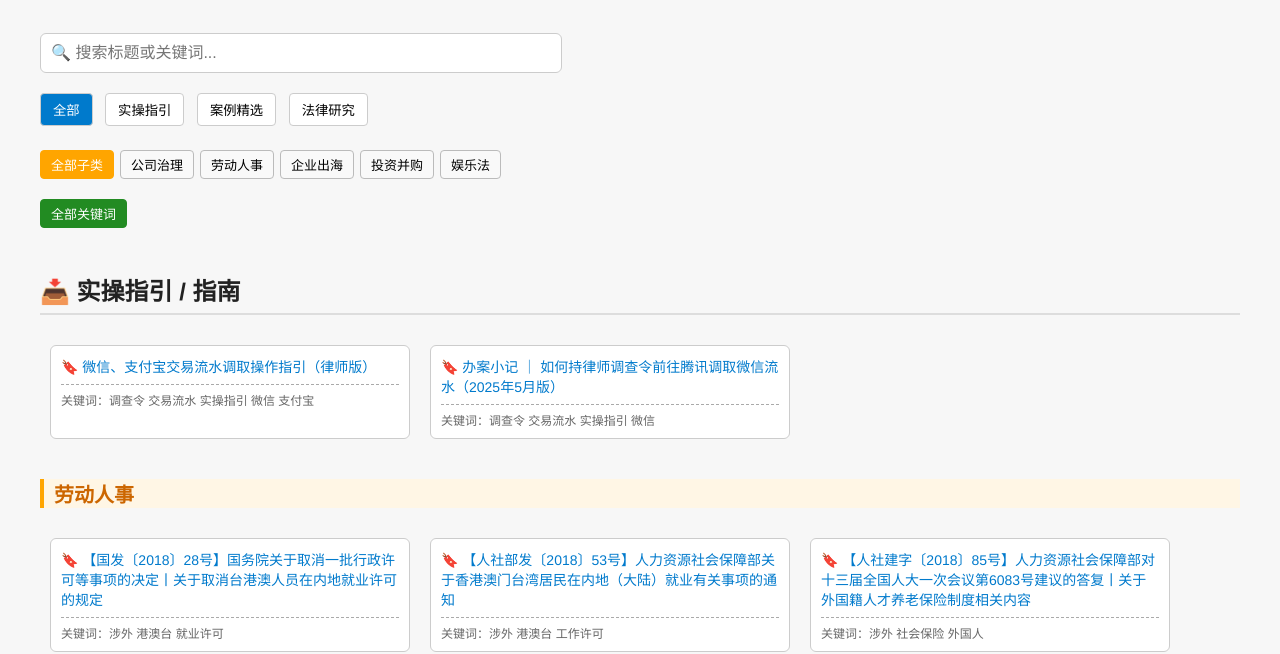
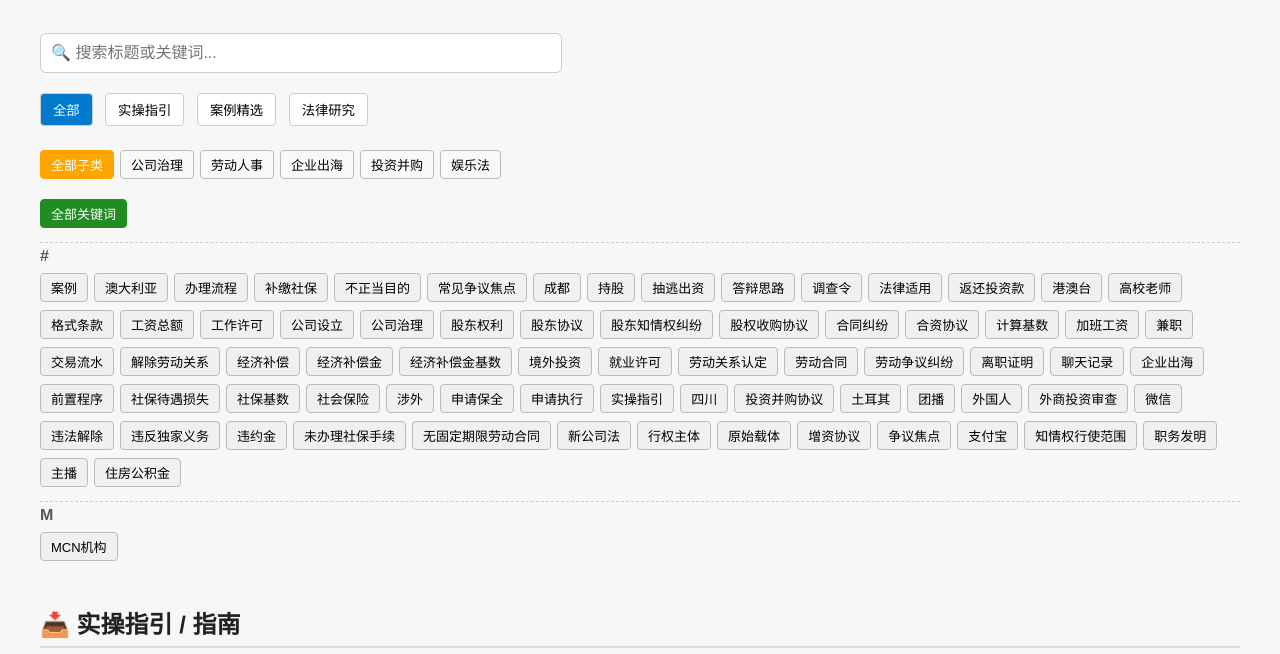
Before and after one commit to Ada-Box/ada-box.github.io, a plain HTML site: page index.html in a window 1280 px wide. Shown: the part 156-810 px from the top of the page. Drawn offline with Linux system fonts and the light colour scheme.

Commit message:
Update index.html

```diff
--- a/index.html
+++ b/index.html
@@ -831,15 +831,6 @@ function updateSubfilterBar() {
   }
 }
 
-function getPinyinInitial(text) {
-  const code = text.charCodeAt(0);
-  if (/[a-zA-Z]/.test(text[0])) return text[0].toUpperCase();
-  if (code >= 19968 && code <= 40869) {
-    return pinyinFirstLetter(text[0])?.toUpperCase() || '#';
-  }
-  return '#';
-}
-
 function updateKeywordFilterBar() {
   const keywordBar = document.querySelector(".tagfilter-bar") || document.createElement("div");
   keywordBar.className = "tagfilter-bar";
@@ -857,27 +848,31 @@ function updateKeywordFilterBar() {
     keywords.forEach(k => keywordSet.add(k));
   });
 
-  if (keywordSet.size > 0) {
+  const grouped = {};
+  for (const k of keywordSet) {
+    const initial = k[0].toUpperCase();
+    const groupKey = /^[A-Z]$/.test(initial) ? initial : '#';
+    if (!grouped[groupKey]) grouped[groupKey] = [];
+    grouped[groupKey].push(k);
+  }
+
   const allBtn = document.createElement("button");
   allBtn.className = "tagfilter-btn active";
   allBtn.textContent = "全部关键词";
   allBtn.onclick = () => filterKeyword("all", allBtn);
   keywordBar.appendChild(allBtn);
 
-    const grouped = {};
-    [...keywordSet].forEach(kw => {
-      const initial = getPinyinInitial(kw);
-      if (!grouped[initial]) grouped[initial] = [];
-      grouped[initial].push(kw);
-    });
-
-    Object.keys(grouped).sort().forEach(initial => {
+  Object.keys(grouped).sort().forEach(letter => {
     const divider = document.createElement("div");
-      divider.textContent = initial;
-      divider.className = "pinyin-divider";
+    divider.textContent = letter;
+    divider.style.borderTop = "1px dashed #ccc";
+    divider.style.margin = "10px 0 4px";
+    divider.style.paddingTop = "4px";
+    divider.style.color = "#555";
+    divider.style.fontWeight = "bold";
     keywordBar.appendChild(divider);
 
-      grouped[initial].sort((a, b) => a.localeCompare(b, 'zh-CN')).forEach(kw => {
+    grouped[letter].sort((a, b) => a.localeCompare(b, 'zh-CN')).forEach(kw => {
       const btn = document.createElement("button");
       btn.className = "tagfilter-btn";
       btn.textContent = kw;
@@ -886,6 +881,13 @@ function updateKeywordFilterBar() {
     });
   });
 }
+
+function extractKeywordsFromLi(li) {
+  const kwDiv = li.querySelector('.keywords');
+  if (!kwDiv) return '';
+  let raw = kwDiv.textContent.trim();
+  raw = raw.replace(/^关键词[:：]?\s*/, '');
+  return raw;
 }
 
 document.addEventListener("DOMContentLoaded", () => {
@@ -899,8 +901,7 @@ document.addEventListener("DOMContentLoaded", () => {
       if (sibling.tagName === "UL") {
         sibling.querySelectorAll("li").forEach(li => {
           li.dataset.tag = tag;
-          const keywordText = li.querySelector('.keywords')?.textContent.replace(/关键词[:：]/, '').trim() || '';
-          li.dataset.keywords = keywordText;
+          li.dataset.keywords = extractKeywordsFromLi(li);
         });
       } else if (sibling.tagName === "H3") {
         const subtag = sibling.textContent.trim();
@@ -910,8 +911,7 @@ document.addEventListener("DOMContentLoaded", () => {
           items.forEach(li => {
             li.dataset.tag = tag;
             li.dataset.subtag = subtag;
-            const keywordText = li.querySelector('.keywords')?.textContent.replace(/关键词[:：]/, '').trim() || '';
-            li.dataset.keywords = keywordText;
+            li.dataset.keywords = extractKeywordsFromLi(li);
           });
           items.sort((a, b) => a.textContent.localeCompare(b.textContent, 'zh-CN'));
           ul.innerHTML = '';
```
Lines whose indentation alone changed are shown as unchanged.
